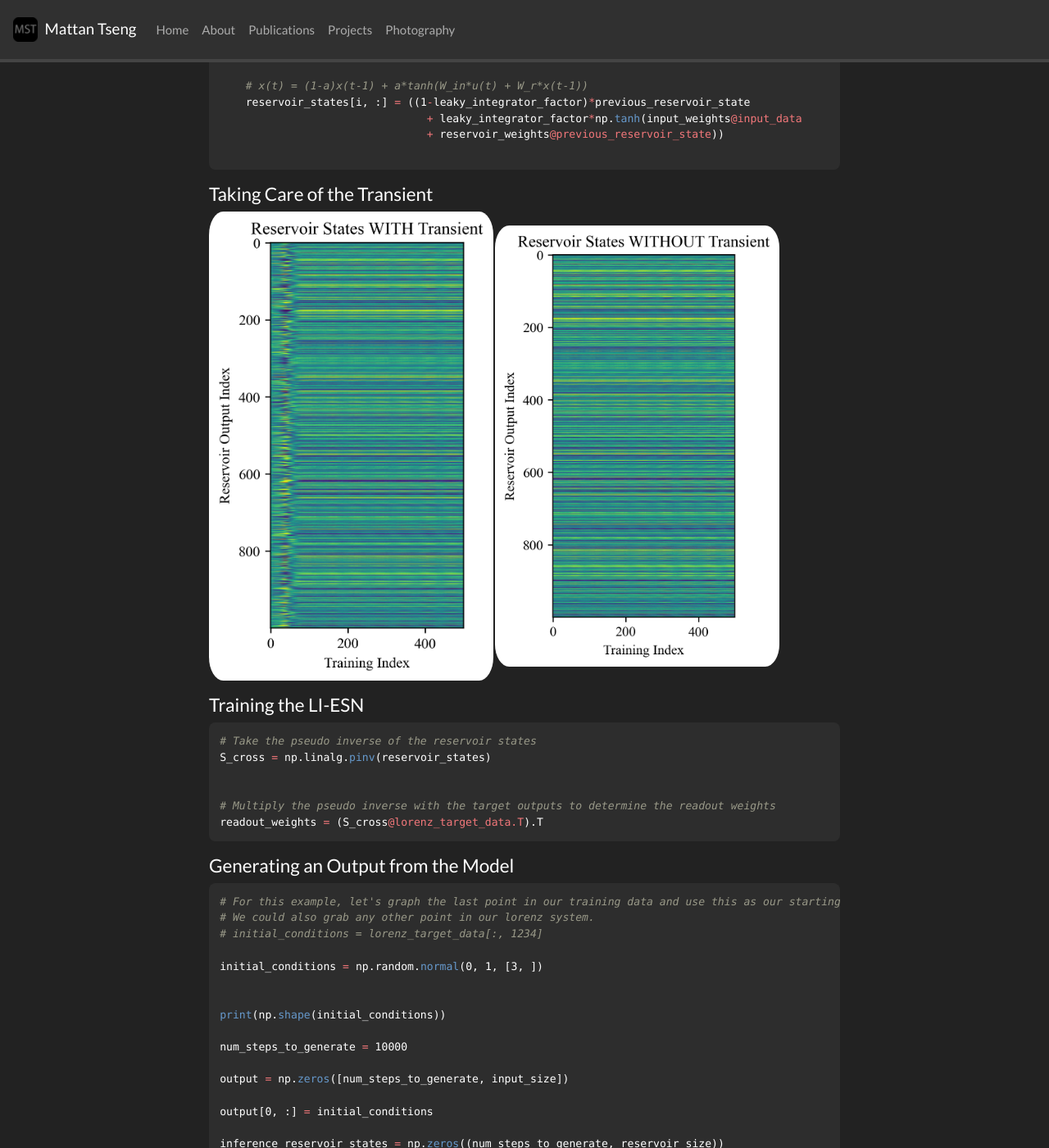
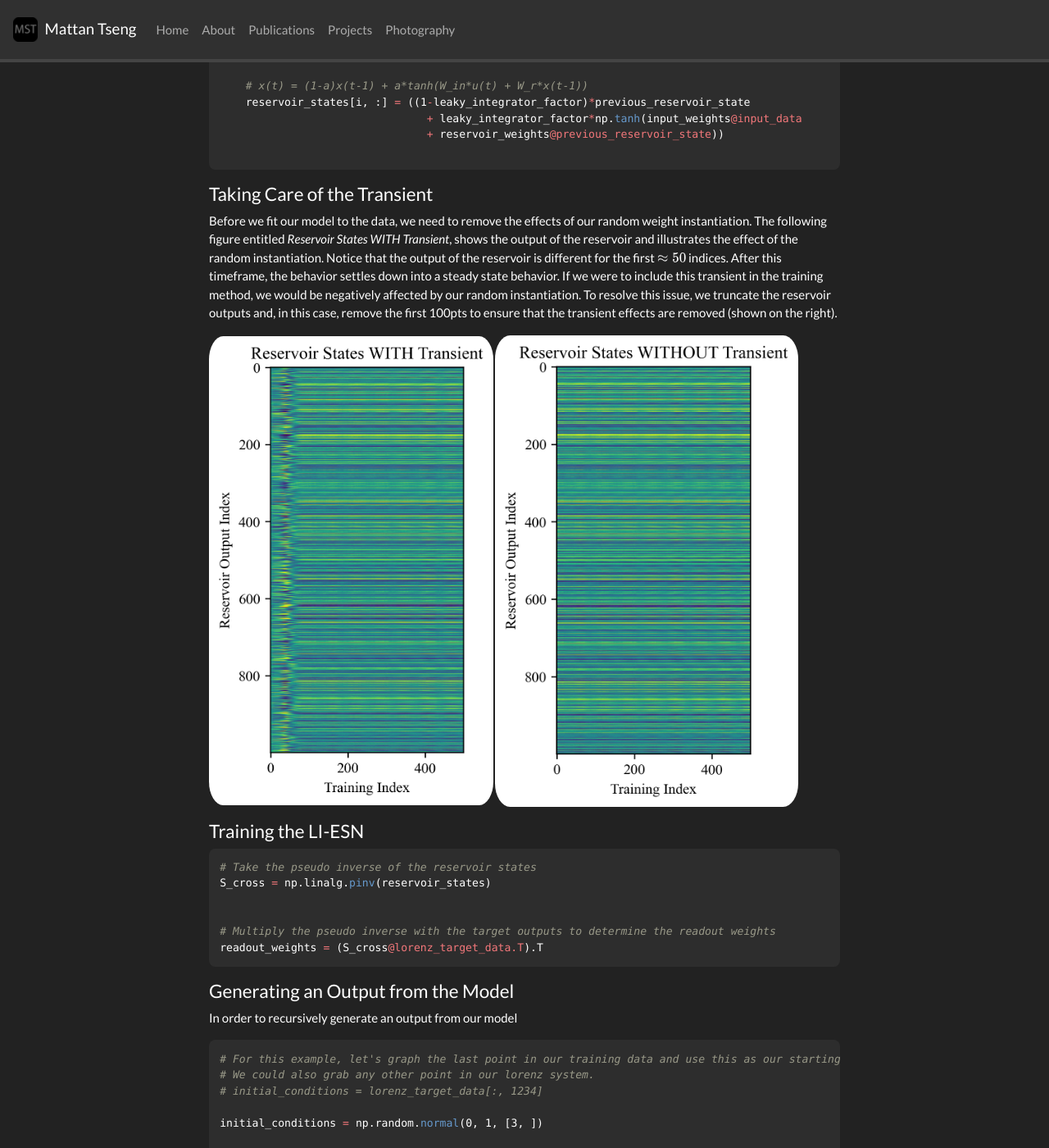
Before and after one commit to mattantseng-0/mattantseng-0.github.io, a Jekyll site: the page built from _posts/projects/2025-01-01-reservoir-computing-and-lorenz-system.md, in a window 1280 px wide and 1400 px high, scrolled down 7191 px. Shown: the whole window at 82% size. Built offline with Jekyll 4.4.1, drawn with Linux system fonts in a browser that asks for light colours; nearby versions of some CDN libraries; a style sheet for code colours, icons or effects is not loaded; some of the changed text lies outside the part shown.

Commit message:
still working on rc lorenz

````diff
--- a/_includes/head.html
+++ b/_includes/head.html
@@ -16,6 +16,11 @@
   <link rel="preconnect" href="https://player.vimeo.com">
   <link rel="preconnect" href="https://i.vimeocdn.com">
   <link rel="preconnect" href="https://f.vimeocdn.com">
+
+  <script src="https://cdn.jsdelivr.net/npm/mermaid@10/dist/mermaid.min.js"></script>
+  <script>
+    mermaid.initialize({ startOnLoad: true });
+  </script>
 
 
 {% if jekyll.environment == 'production' %}
--- a/_posts/projects/2025-01-01-reservoir-computing-and-lorenz-system.md
+++ b/_posts/projects/2025-01-01-reservoir-computing-and-lorenz-system.md
@@ -296,11 +296,11 @@ for i in range(1, np.shape(lorenz_training_data)[1]):
 
 
 
+#### Taking Care of the Transient
 
+Before we fit our model to the data, we need to remove the effects of our random weight instantiation. The following figure entitled _Reservoir States WITH Transient_, shows the output of the reservoir and illustrates the effect of the random instantiation. Notice that the output of the reservoir is different for the first $\approx 50$ indices. After this timeframe, the behavior settles down into a steady state behavior. If we were to include this transient in the training method, we would be negatively affected by our random instantiation. To resolve this issue, we truncate the reservoir outputs and, in this case, remove the first 100pts to ensure that the transient effects are removed (shown on the right).
 
-
-#### Taking Care of the Transient
-<img src="../../images/project_images/rc_and_lorenz/reservoir_output_with_transient.png" style="display:inline-block; width:45%;"> <img src="../../images/project_images/rc_and_lorenz/reservoir_output_without_transient.png" style="display:inline-block; width:45%;">
+<img src="../../images/project_images/rc_and_lorenz/reservoir_output_with_transient.png" style="display:inline-block; width:45%;"> <img src="../../images/project_images/rc_and_lorenz/reservoir_output_without_transient.png" style="display:inline-block; width:48%;">
 
 #### Training the LI-ESN
 
@@ -315,6 +315,8 @@ readout_weights = (S_cross@lorenz_target_data.T).T
 ```
 
 #### Generating an Output from the Model
+
+In order to recursively generate an output from our model
 
 ```python
 # For this example, let's graph the last point in our training data and use this as our starting point.
@@ -357,3 +359,10 @@ for i in np.arange(1, num_steps_to_generate):
     output[i, :] = (readout_weights@inference_reservoir_states[i, :])
     # print(predictions[i, :])
 ```
+
+
+
+# THIS IS A TEST
+{% raw %}
+<pre> ```mermaid graph TD; A[Start] --> B{Is it working?}; B -- Yes --> C[Celebrate!]; B -- No --> D[Fix it]; ``` </pre>
+{% endraw %}
````
